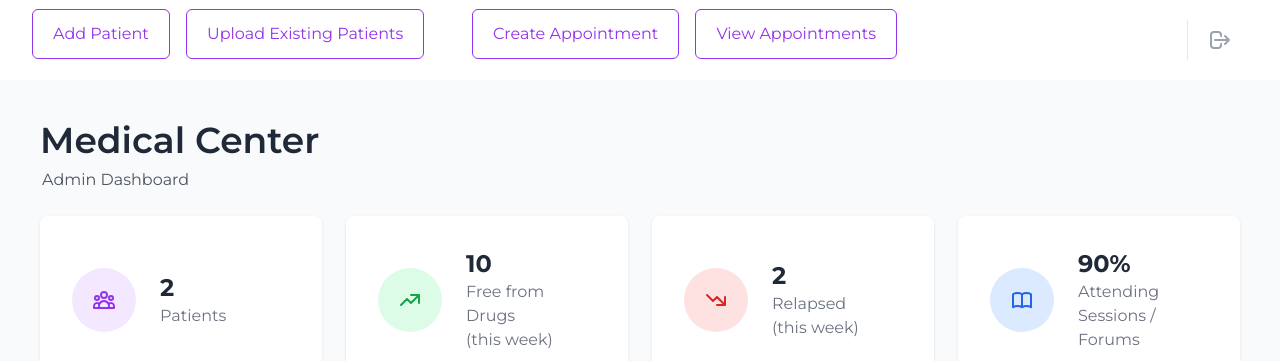
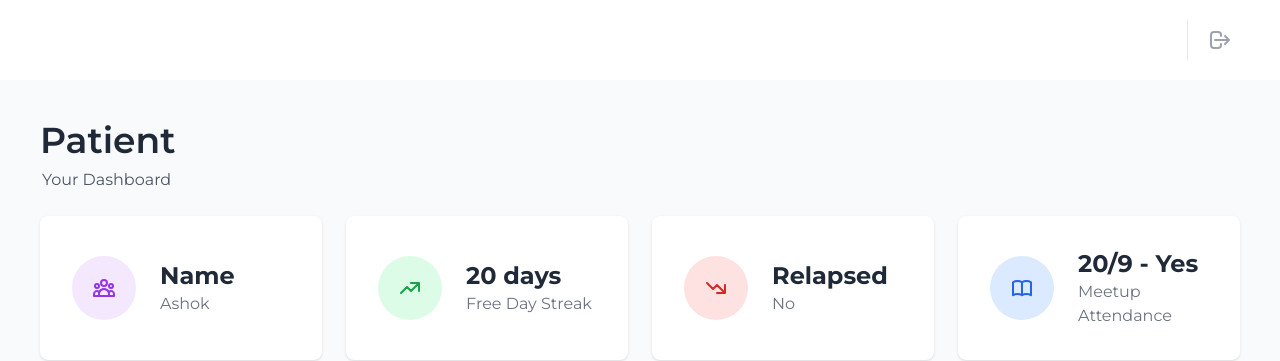
Before and after one commit to ashwin3082002/codeyankee_SIH, a Django app: page /testing in a window 1280 px wide. Shown: the top 361 px of the page. Run offline with Django 4.2, Linux system fonts and the light colour scheme; style sheets or scripts are compiled from the project's sources; some libraries are stand-ins or nearby versions.

Commit message:
patient dashboard

```diff
--- a/templates/medical/dash.html
+++ b/templates/medical/dash.html
@@ -213,7 +213,7 @@
 					</div>
 					<div>
 						<span class="block text-2xl font-bold">25</span>
-						<span class="block text-gray-500">Lections left</span>
+						<span class="block text-gray-500">Lectures left</span>
 					</div>
 				</div>
 				<div class="flex items-center p-8 bg-white shadow rounded-lg">
@@ -224,7 +224,7 @@
 					</div>
 					<div>
 						<span class="block text-2xl font-bold">139</span>
-						<span class="block text-gray-500">Hours spent on lections</span>
+						<span class="block text-gray-500">Hours spent on Lectures</span>
 					</div>
 				</div>
 				<div class="row-span-3 bg-white shadow rounded-lg">
--- a/templates/patient/dash.html
+++ b/templates/patient/dash.html
@@ -39,7 +39,7 @@
 				/>
 
 			</div> -->
-            <div class="relative w-full max-w-md sm:-ml-2">
+            {% comment %} <div class="relative w-full max-w-md sm:-ml-2">
 				<a href="{% url 'patient_create' %}">
                 <button
                     class="inline-flex px-5 py-3 text-purple-600 hover:text-purple-700 focus:text-purple-700 hover:bg-purple-100 focus:bg-purple-100 border border-purple-600 rounded-md mb-3"
@@ -67,7 +67,7 @@
                     <!-- add svg here if need -->
                     View Appointments
                 </button>
-            </div>
+            </div> {% endcomment %}
 
 
 			<div class="flex flex-shrink-0 items-center ml-auto">
@@ -89,8 +89,8 @@
 		<main class="p-6 sm:p-10 space-y-6">
 			<div class="flex flex-col space-y-6 md:space-y-0 md:flex-row justify-between">
 				<div class="mr-6">
-					<h1 class="text-4xl font-semibold mb-2">Medical Center</h1>
-					<h2 class="text-gray-600 ml-0.5">Admin Dashboard</h2>
+					<h1 class="text-4xl font-semibold mb-2">Patient</h1>
+					<h2 class="text-gray-600 ml-0.5">Your Dashboard</h2>
 				</div>
 				{% comment %}
 				<div class="flex flex-wrap items-start justify-end -mb-3">
@@ -129,8 +129,8 @@
 						</svg>
 					</div>
 					<div>
-						<span class="block text-2xl font-bold">2</span>
-						<span class="block text-gray-500">Patients</span>
+						<span class="block text-2xl font-bold">Name</span>
+						<span class="block text-gray-500">Ashok</span>
 					</div>
 				</div>
 				<div class="flex items-center p-8 bg-white shadow rounded-lg">
@@ -140,8 +140,8 @@
 						</svg>
 					</div>
 					<div>
-						<span class="block text-2xl font-bold">10</span>
-						<span class="block text-gray-500">Free from Drugs <br />(this week)</span>
+						<span class="block text-2xl font-bold">20 days</span>
+						<span class="block text-gray-500">Free Day Streak</span>
 					</div>
 				</div>
 				<div class="flex items-center p-8 bg-white shadow rounded-lg">
@@ -151,9 +151,9 @@
 						</svg>
 					</div>
 					<div>
-						<span class="inline-block text-2xl font-bold">2</span>
+						<span class="inline-block text-2xl font-bold">Relapsed</span>
 						{% comment %} <span class="inline-block text-xl text-gray-500 font-semibold">(14%)</span> {% endcomment %}
-						<span class="block text-gray-500">Relapsed <br />(this week)</span>
+						<span class="block text-gray-500">No</span>
 					</div>
 				</div>
 				<div class="flex items-center p-8 bg-white shadow rounded-lg">
@@ -168,8 +168,8 @@
 						</svg>
 					</div>
 					<div>
-						<span class="block text-2xl font-bold">90%</span>
-						<span class="block text-gray-500">Attending Sessions / Forums</span>
+						<span class="block text-2xl font-bold">20/9 - Yes</span>
+						<span class="block text-gray-500">Meetup Attendance</span>
 					</div>
 				</div>
 			</section>
@@ -201,8 +201,8 @@
 						</svg>
 					</div>
 					<div>
-						<span class="block text-2xl font-bold">25</span>
-						<span class="block text-gray-500">Lections left</span>
+						<span class="block text-2xl font-bold">10</span>
+						<span class="block text-gray-500">Rehab Sessions</span>
 					</div>
 				</div>
 				<div class="flex items-center p-8 bg-white shadow rounded-lg">
@@ -212,8 +212,8 @@
 						</svg>
 					</div>
 					<div>
-						<span class="block text-2xl font-bold">139</span>
-						<span class="block text-gray-500">Hours spent on lections</span>
+						<span class="block text-2xl font-bold">240</span>
+						<span class="block text-gray-500">Hours spent on Rehab</span>
 					</div>
 				</div>
 				<div class="row-span-3 bg-white shadow rounded-lg">
@@ -301,7 +301,7 @@
 					</div>
 				</div>
 				<div class="flex flex-col row-span-3 bg-white shadow rounded-lg">
-					<div class="px-6 py-5 font-semibold border-b border-gray-100">AI Chatbot</div>
+					<div class="px-6 py-5 font-semibold border-b border-gray-100">Chat with AI</div>
 					<div class="p-4 flex-grow">
 						<div
 							class="flex items-center justify-center h-fit px-4 py-2 text-gray-400 text-3xl font-semibold bg-gray-100 border-2 border-gray-200 rounded-md"
```
